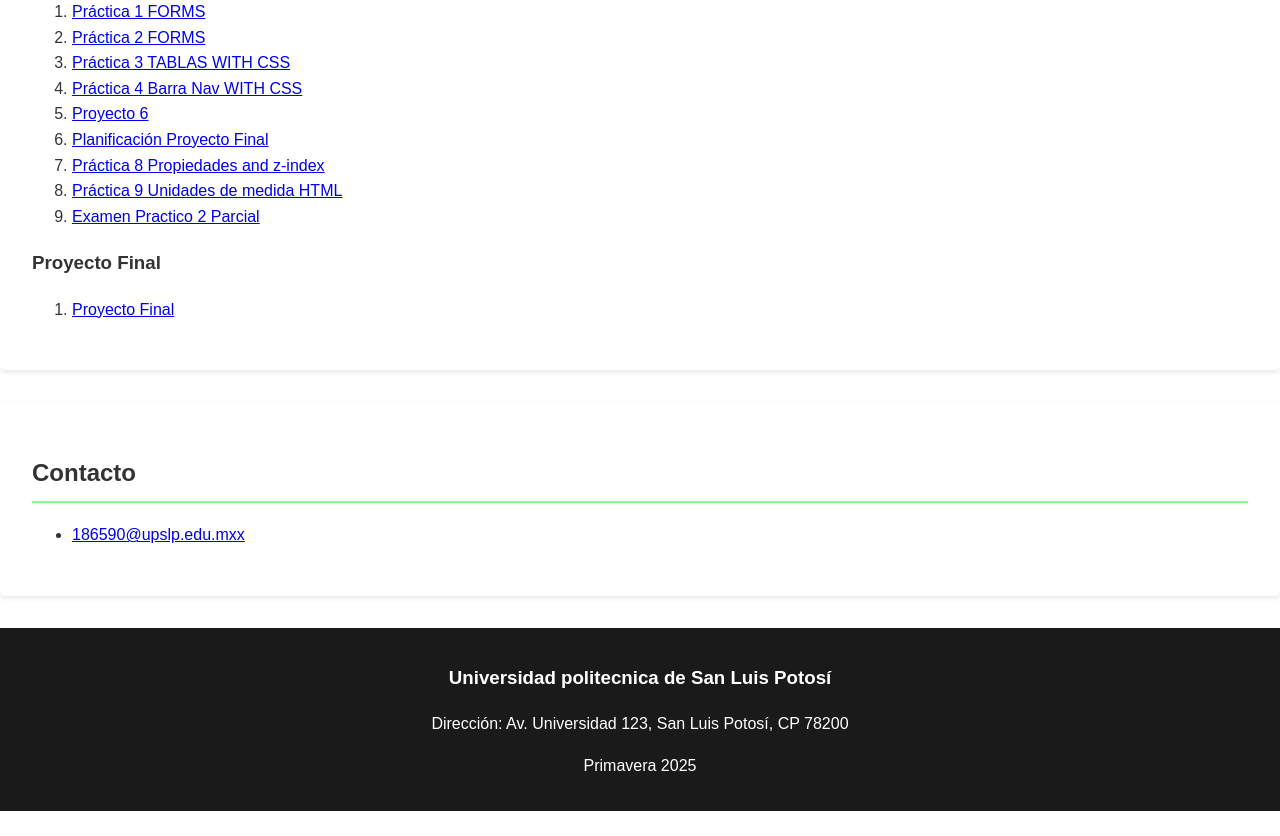
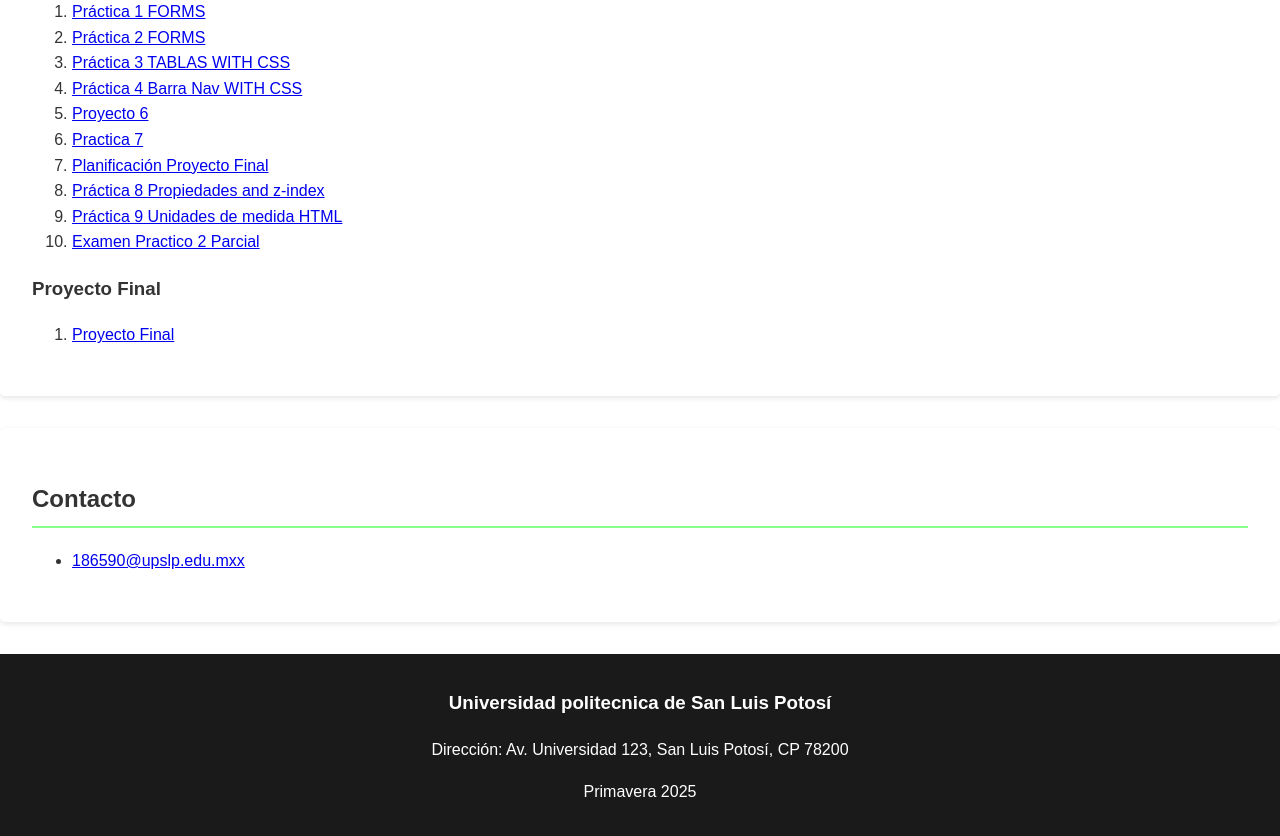
Before and after one commit to JaredG4rher/Programacion-Web-1, a plain HTML site: page index.html in a window 1280 px wide. Shown: the part 2320-3156 px from the top of the page. Before the commit the page ends 3131 px from the top, so only its background shows below. Drawn offline with Linux system fonts and the light colour scheme.

Commit message:
Update index.html

```diff
--- a/index.html
+++ b/index.html
@@ -114,10 +114,12 @@
               <li><a href="P3 TABLASCSS.html">Práctica 3 TABLAS WITH CSS</a></li>
               <li><a href="Barra NavJ.html">Práctica 4 Barra Nav WITH CSS</a></li>
               <li><a href="Proyecto 6.html">Proyecto 6</a></li>
+              <li><a href="Practica 7.html">Practica 7</a></li>
               <li><a href="Proyecto Final.pdf">Planificación Proyecto Final</a></li>
               <li><a href="Propiedades.html">Práctica 8 Propiedades and z-index</a></li>
               <li><a href="unidades de medida.html">Práctica 9 Unidades de medida HTML</a></li>
               <li><a href="Practico_186590.html">Examen Practico 2 Parcial</a></li>
+
             </ol>
 
             <h3>Proyecto Final</h3>
```
